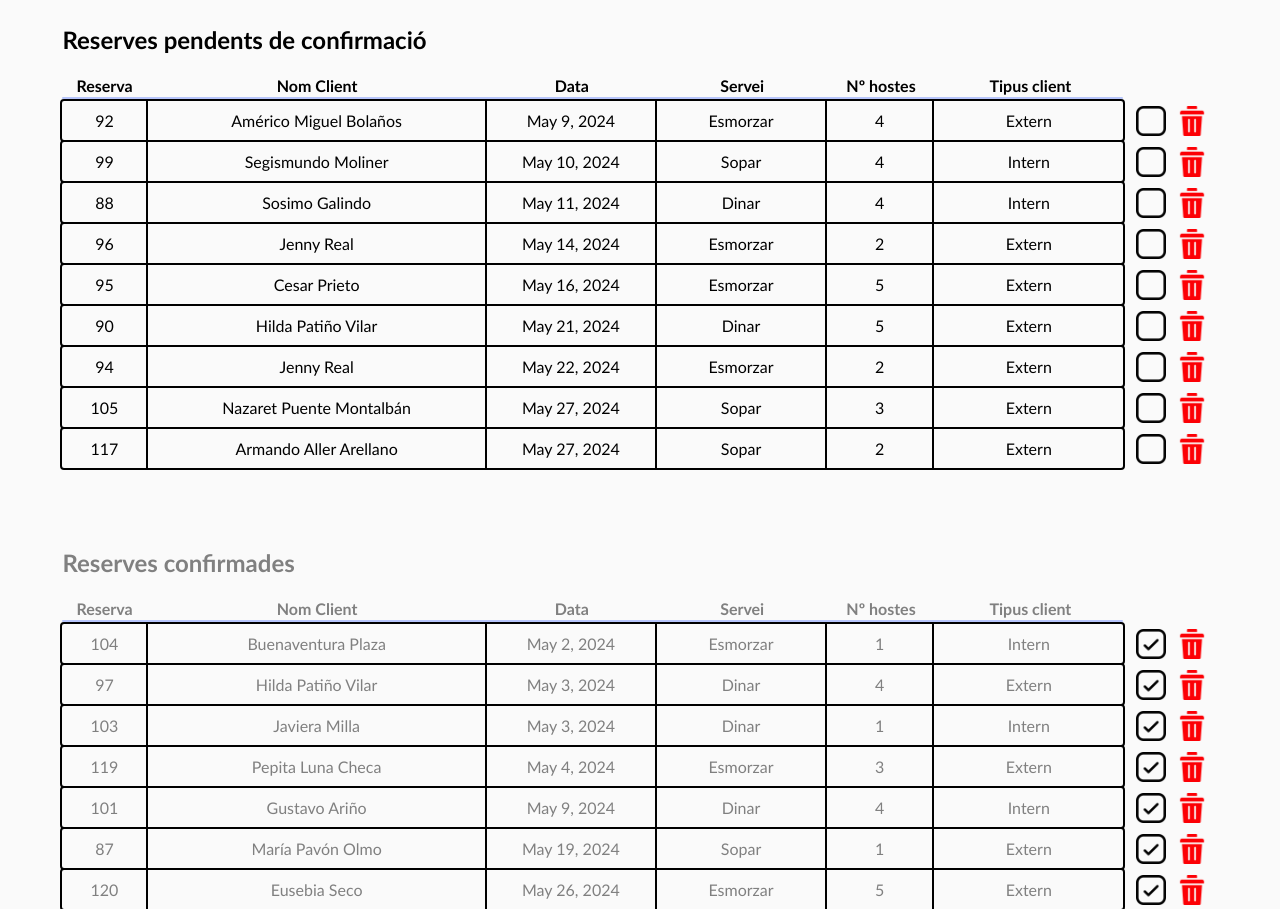
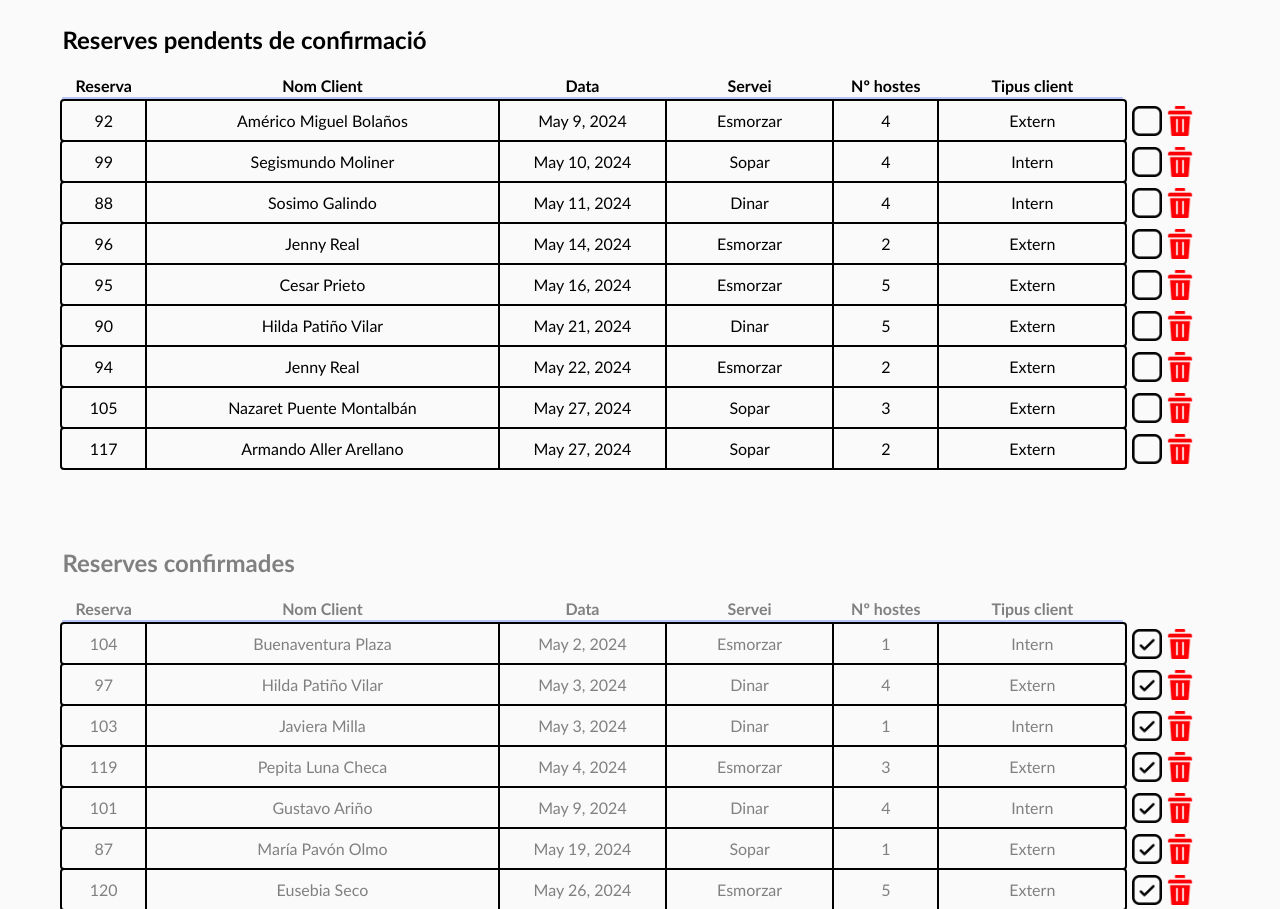
Before and after one commit to Computer-Engineering-UdL/JointProject, a Django app: page /restaurant/reservations/ in a window 1280 px wide. Shown: the part 70-979 px from the top of the page. Run offline with Django 5.2, Linux system fonts and the light colour scheme; a user stored in the database is signed in; data comes from the database, SQL or seed files in the repository.

Commit message:
fix: restaurant reservations list

```diff
--- a/static/css/worker/restaurant/restaurant_check_reservations/restaurant_check_reservations.css
+++ b/static/css/worker/restaurant/restaurant_check_reservations/restaurant_check_reservations.css
@@ -27,3 +27,16 @@ h2 {
 .checked {
     color: grey;
 }
+
+/***** Overwrite *****/
+#name {
+    width: 34%;
+}
+
+.list-extra {
+    width: 6%;
+    margin-left: 2px;
+    display: flex;
+    flex-direction: row;
+    justify-content: space-evenly;
+}
```
